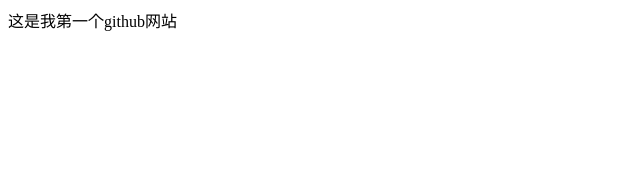
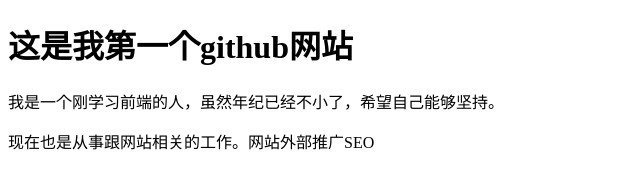
Before and after one commit to dayoho/dayoho.github.io, a plain HTML site: page index.html in a window 1280 px wide. Shown: the whole page, without its empty margins (0-640 px from the left). Drawn offline with Linux system fonts and the light colour scheme.

Commit message:
add homepage
self-introduce

```diff
--- a/index.html
+++ b/index.html
@@ -5,6 +5,8 @@
 	<title>HELLO WORLD</title>
 </head>
 <body>
-	这是我第一个github网站
+	<h1>这是我第一个github网站</h1>
+	<p>我是一个刚学习前端的人，虽然年纪已经不小了，希望自己能够坚持。</p>
+	<p>现在也是从事跟网站相关的工作。网站外部推广SEO</p>
 </body>
 </html>
```
